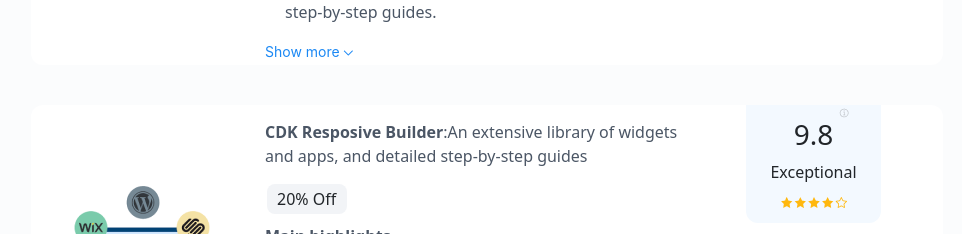
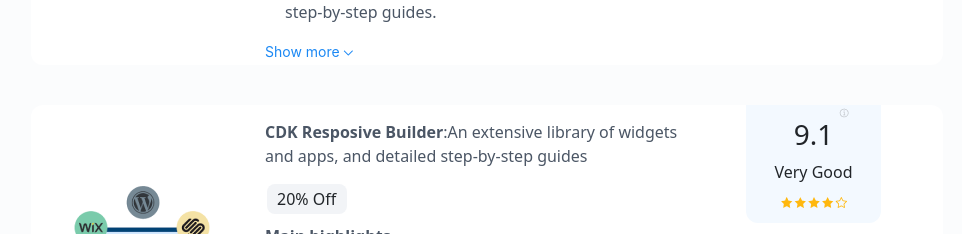
Before and after one commit to prikas1/Radiant-Riches-LLC-s-Assignment, a React (Create React App) app: page / in a window 1280 px wide. Shown: the part 1292-1526 px from the top of the page, without its empty margins (153-1115 px from the left). Built offline with nearby package versions, Linux system fonts and the light colour scheme.

Commit message:
added an missing image

```diff
--- a/src/Component/card4.jsx
+++ b/src/Component/card4.jsx
@@ -41,9 +41,9 @@ function Card4() {
           <div className="text-center">
             <div className="rating-div">
               <span class="nav-link i-icon" href="#"> </span>
-              <h3>9.8</h3>
-              <p style={{ margin: "5px" }}>Exceptional</p>
-              <img src={'/4star.png'} alt="Star Rating"></img>
+              <h3>9.1</h3>
+              <p style={{ margin: "5px" }}>Very Good</p>
+              <img src={'/Radiant-Riches-LLC-s-Assignment/4star.png'} alt="Star Rating"></img>
             </div>
             <button type="button" class="btn btn-primary" style={{ width: "210px", borderRadius: "12px", height: "40px", marginTop: '50px' }}>View</button>
           </div>
```
